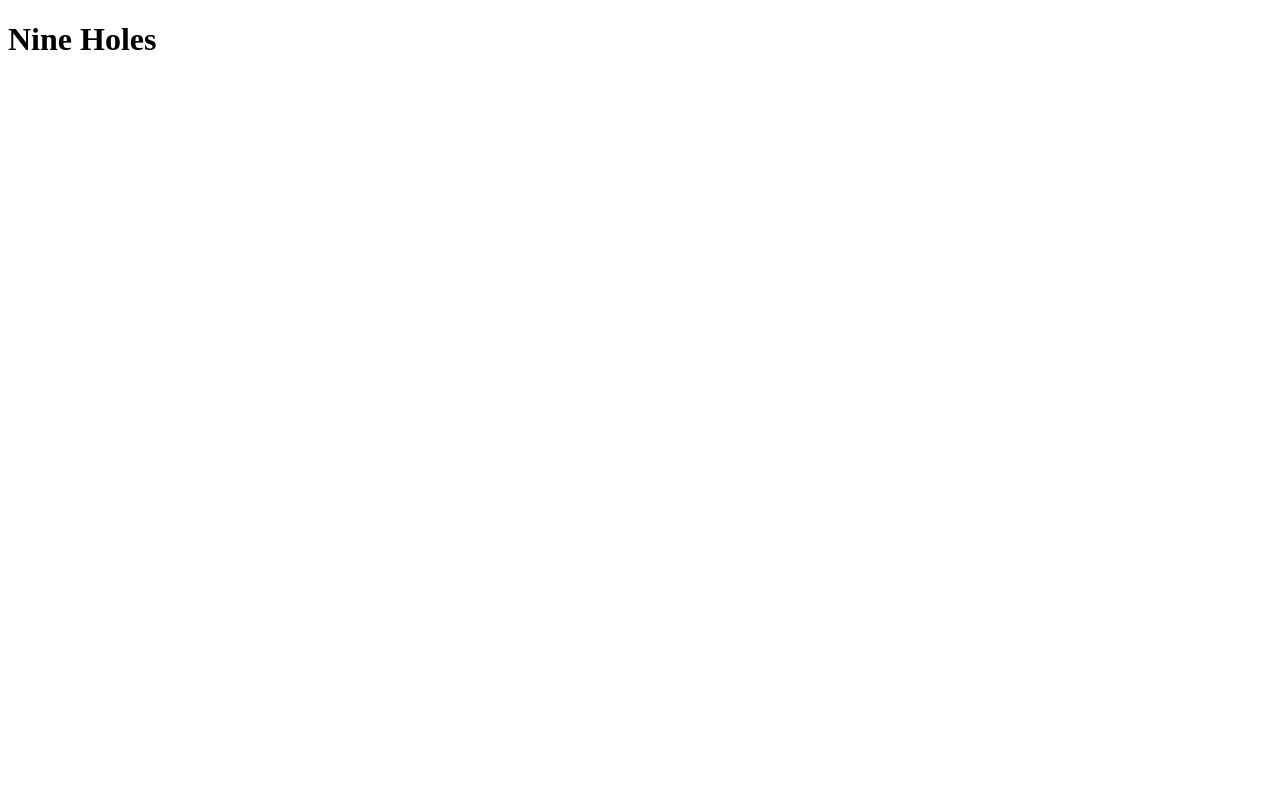
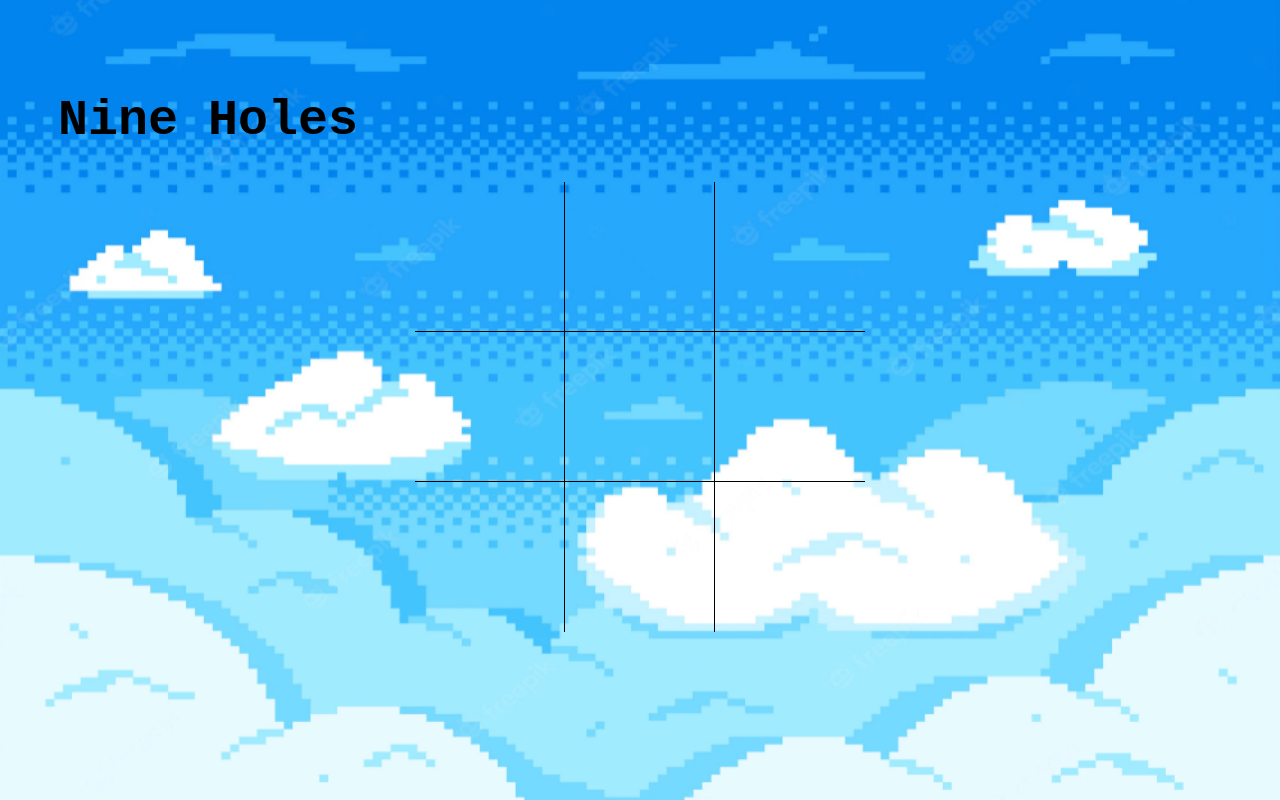
Before and after one commit to bandit-dynamic/Nine-Holes-Tic-Tac-Toe-, a plain HTML site: page index.html in a window 1280 px wide. Drawn offline with Linux system fonts and the light colour scheme.

Commit message:
background added

```diff
--- a/css/style.css
+++ b/css/style.css
@@ -0,0 +1,56 @@
+body {
+    background: url('../images/background.png') no-repeat center center fixed;
+    -webkit-background-size: cover;
+    -moz-background-size: cover;
+    -o-background-size: cover;
+    background-size: cover;
+
+    font-family:monospace;
+    padding: 50px;
+}
+
+
+* {
+    box-sizing: border-box;
+}
+
+
+
+h1 {
+    font-size: 50px;
+}
+
+.game-board {
+    margin: 0 auto;
+    height: 450px;
+    width: 450px;
+    display: grid;
+    grid-template-columns: 150px 150px 150px;
+    grid-template-rows: 150px 150px 150px;
+    justify-items: center;
+    align-items: center;
+}
+
+.game-square {
+    display: flex;
+    justify-content: center;
+    align-items: center;
+    font-size: 100px;
+    height: 100%;
+    width: 100%;
+    border-right: 1px solid black;
+    border-bottom: 1px solid black;
+    cursor: pointer;
+}
+
+.game-square:hover {
+    background-color: lightgray;
+}
+
+.game-square:nth-child(3n) {
+    border-right: none;
+}
+
+.game-square:nth-child(n + 7) {
+    border-bottom: none;
+}
--- a/js/app.js
+++ b/js/app.js
@@ -1,12 +1,14 @@
 console.log("Welcome to Nine Holes")
 
+
+// Game state
 const players = ['O', 'X'];
 const gameBoard = ['', '', '', '', '', '', '', '', ''];
 let currentPlayer;
 let gameBoardElem;
 
 
-//Element creation
+// Element creation
 const makeGameBoardElem = () => {
     const gameBoardElem = document.createElement('div');
     gameBoardElem.classList.add('game-board');
@@ -65,7 +67,7 @@ const checkBoard = () => {
         gameBoard[position1] === gameBoard[position2] &&
         gameBoard[position1] === gameBoard[position3]
         ) {
-        completeGame(`${gameBoard[position1]} player Wins!}`);
+        completeGame(`${gameBoard[position1]} player Wins!`);
     }
 }
 
@@ -97,5 +99,41 @@ const completeGame = message => {
 
     overlayElem.appendChild(messageElem);
 
+    const restartButtonElem = document.createElement('button');
+    restartButtonElem.textContent = 'Restart';
+    restartButtonElem.style.backgroundColor = 'transparent';
+    restartButtonElem.style.color = 'white';
+    restartButtonElem.style.border = '1px solid white';
+    restartButtonElem.style.padding = '10px 30px';
 
-}
+    restartButtonElem.addEventListener('click', () => {
+        resetGame();
+        document.body.removeChild(overlayElem);
+    });
+
+    overlayElem.appendChild(restartButtonElem);
+
+    document.body.appendChild(overlayElem);
+
+};
+
+//Initialization
+const resetGame = () => {
+    if (gameBoardElem) {
+        //old game board exists
+        document.body.removeChild(gameBoardElem);
+    }
+
+    gameBoardElem = makeGameBoardElem();
+
+    for (let row = 0; row < 9; row++) {
+        gameBoardElem.appendChild(makeSquareElem(row));
+    }
+
+    currentPlayer = players[0];
+    gameBoard.fill('');
+
+    document.body.appendChild(gameBoardElem);
+};
+
+resetGame();
```
Also changed, not shown: index.html (+1 -0 lines), images/background.png (added).
